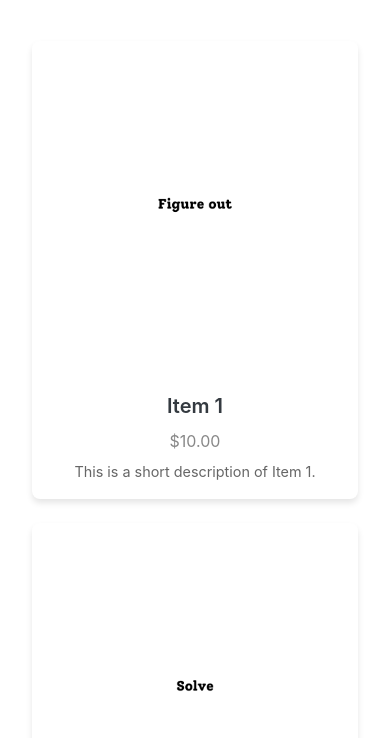
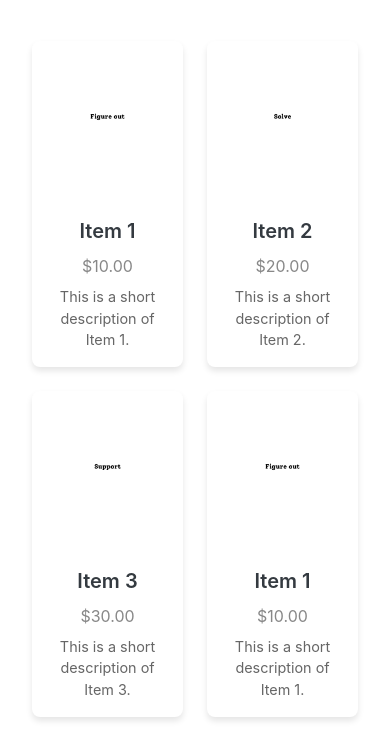
Before and after one commit to Saransh-Jainbu/MatJ, a website: page products.html in a window 390 px wide. Shown: the part 95-833 px from the top of the page. Drawn offline with Linux system fonts and the light colour scheme.

Commit message:
added media query

```diff
--- a/output.css
+++ b/output.css
@@ -76,6 +76,11 @@
   color: #666;
   margin-top: 0.5rem;
 }
+@media (max-width: 600px) {
+  .product-grid {
+      grid-template-columns: repeat(2, 1fr); /* Ensure at least 2 columns on mobile */
+  }}
+
 /*
 1. Use a consistent sensible line-height in all browsers.
 2. Prevent adjustments of font size after orientation changes in iOS.
```
